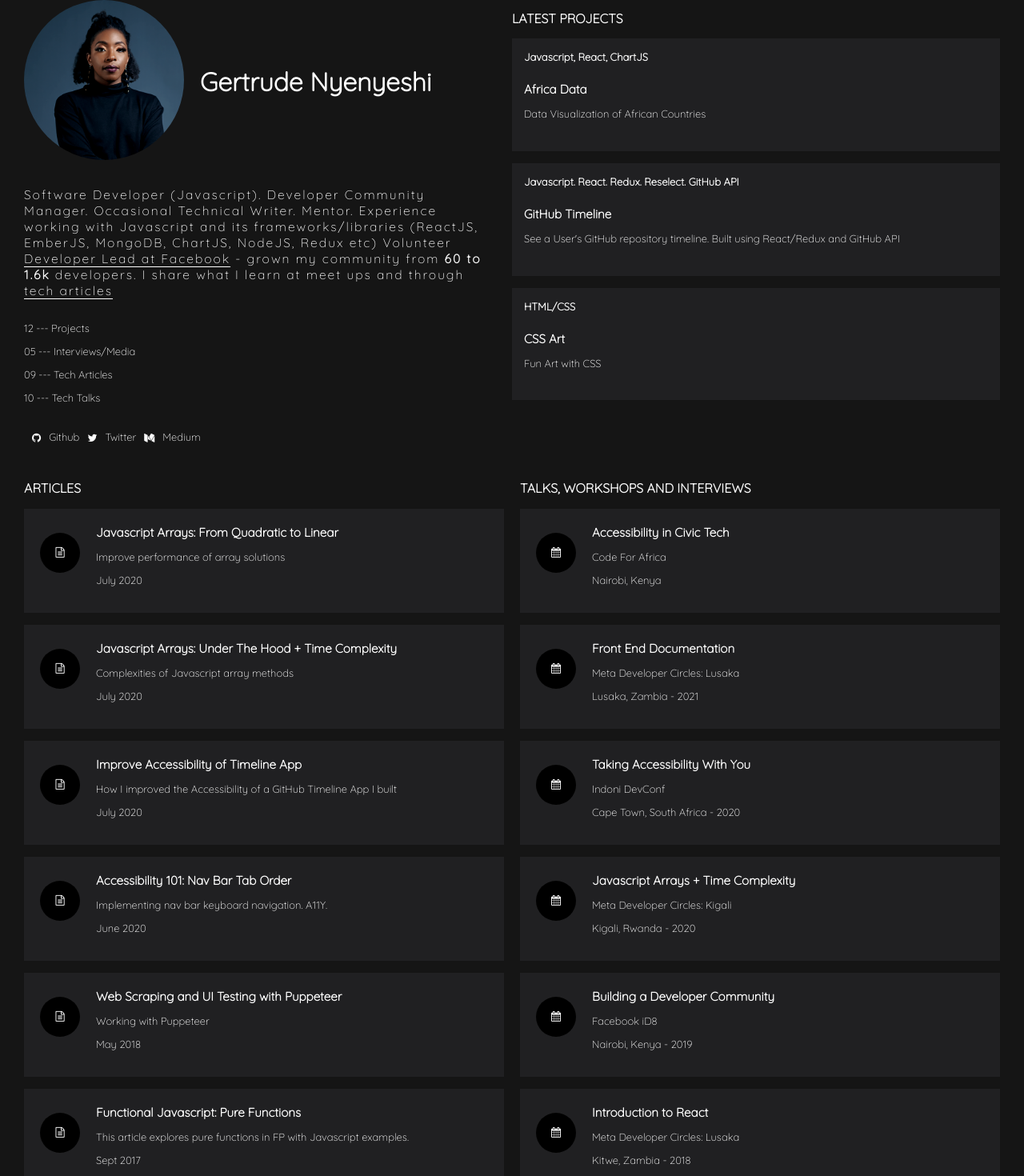
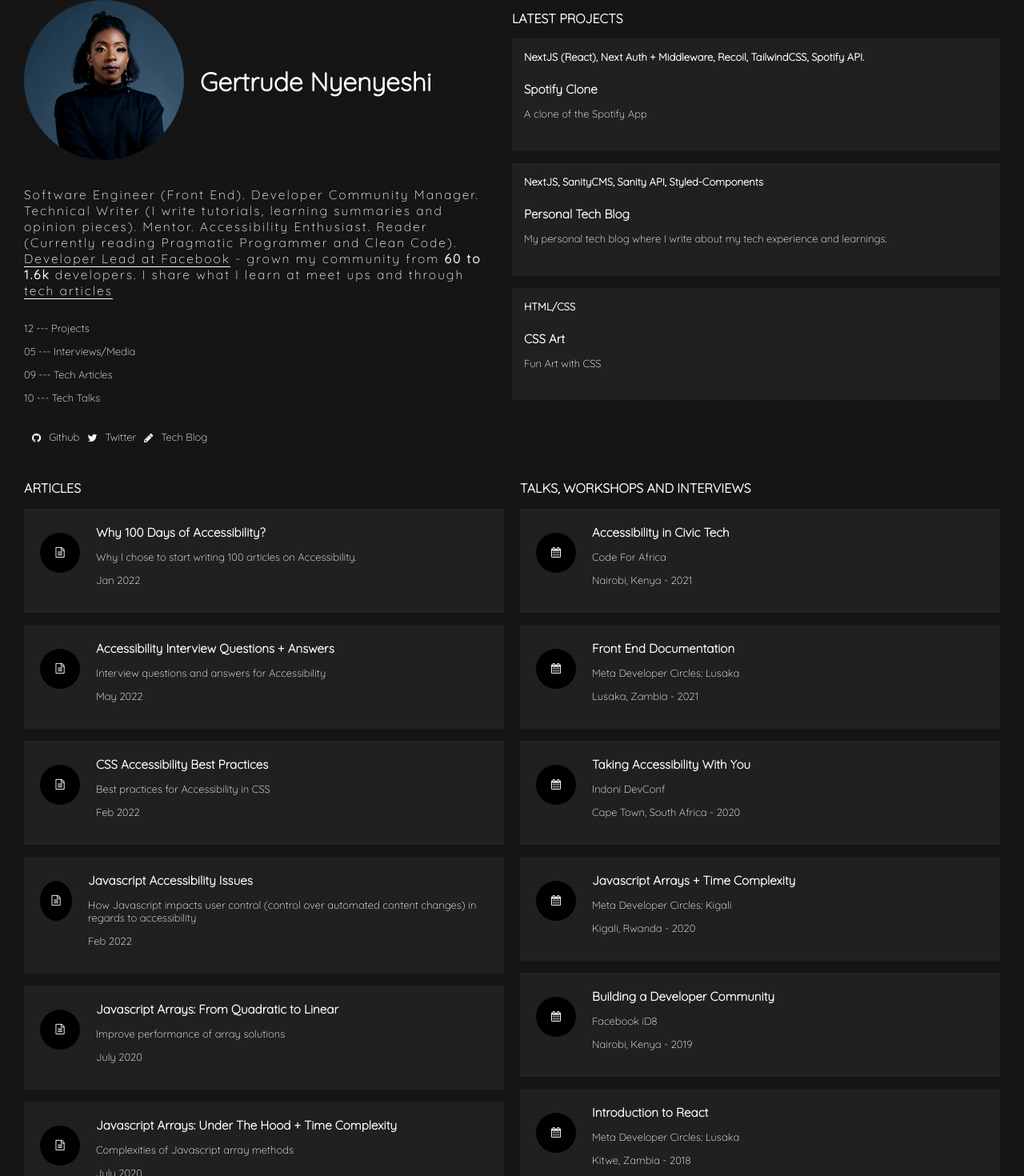
Before and after one commit to gertie-sheshe/this-self, a React (Create React App) app: page / in a window 1280 px wide. Shown: the part 30-1500 px from the top of the page at 80% size. Built offline with nearby package versions, Linux system fonts and the light colour scheme.

Commit message:
(feat) update articles + profile

```diff
--- a/src/components/articles/data.js
+++ b/src/components/articles/data.js
@@ -1,5 +1,32 @@
 export default {
   data: [
+    {
+      title: "Why 100 Days of Accessibility?",
+      link: "https://www.nyenyeshi.dev/accessibility/day-1-why-100-days-of-a11y",
+      description:
+        "Why I chose to start  writing 100 articles on Accessibility.",
+      date: "Jan 2022",
+    },
+    {
+      title: "Accessibility Interview Questions + Answers",
+      link: "https://www.nyenyeshi.dev/47-accessibility-interview-questions-answers-1",
+      description: "Interview questions and answers for Accessibility",
+      date: "May 2022",
+    },
+    {
+      title: "CSS Accessibility Best Practices",
+      linke:
+        "https://www.nyenyeshi.dev/accessibility/day-12-css-accessibility-best-practices",
+      description: "Best practices for Accessibility in CSS",
+      date: "Feb 2022",
+    },
+    {
+      title: "Javascript Accessibility Issues",
+      description:
+        "How Javascript impacts user control (control over automated content changes) in regards to accessibility",
+      link: "https://www.nyenyeshi.dev/accessibility/day-13-javascript-accessibility-issues",
+      date: "Feb 2022",
+    },
     {
       title: "Javascript Arrays: From Quadratic to Linear",
       link: "https://levelup.gitconnected.com/javascript-arrays-from-o-n-2-to-o-n-code-examples-b86504295983",
@@ -13,35 +40,16 @@ export default {
       date: "July 2020",
     },
     {
-      title: "Improve Accessibility of Timeline App",
-      link: "https://levelup.gitconnected.com/improving-accessibility-of-my-github-timeline-app-part-one-9b8d40498be",
-      description:
-        "How I improved the Accessibility of a GitHub Timeline App I built",
-      date: "July 2020",
-    },
-    {
       title: "Accessibility 101: Nav Bar Tab Order",
       link: "https://levelup.gitconnected.com/accessibility-101-nav-bar-tab-order-4609887aa53b",
       description: "Implementing nav bar keyboard navigation. A11Y.",
       date: "June 2020",
     },
     {
-      title: "Web Scraping and UI Testing with Puppeteer",
-      link: "https://medium.com/devceldoret/web-scraping-and-ui-testing-with-puppeteer-part-one-6900ac70ae2c",
-      description: "Working with Puppeteer",
-      date: "May 2018",
-    },
-    {
       title: "Functional Javascript: Pure Functions",
       link: "https://medium.com/@gertienyesh/functional-javascript-pure-functions-27057e73983a",
       description:
         "This article explores pure functions in FP with Javascript examples.",
-      date: "Sept 2017",
-    },
-    {
-      title: "Linked Lists in Javascript",
-      link: "https://medium.com/@gertienyesh/linked-lists-in-javascript-92031377b58e",
-      description: "Linked list implementation using Javscript",
       date: "Sept 2017",
     },
     {
--- a/src/components/profile/profile.js
+++ b/src/components/profile/profile.js
@@ -30,16 +30,16 @@ class Profile extends Component {
         </div>
         <div className="description">
           <p className="description-text">
-            Software Developer (Javascript). Developer Community Manager.
-            Occasional Technical Writer. Mentor. Experience working with
-            Javascript and its frameworks/libraries (ReactJS, EmberJS, MongoDB,
-            ChartJS, NodeJS, Redux etc) Volunteer{" "}
+            Software Engineer (Front End). Developer Community Manager.
+            Technical Writer (I write tutorials, learning summaries and opinion
+            pieces). Mentor. Accessibility Enthusiast. Reader (Currently reading
+            Pragmatic Programmer and Clean Code).{" "}
             <a href="https://www.facebook.com/groups/DevCEldoret">
               Developer Lead at Facebook
             </a>{" "}
             - grown my community from <b>60 to 1.6k </b>developers. I share what
             I learn at meet ups and through{" "}
-            <a href="https://medium.com/@gertienyesh">tech articles</a>
+            <a href="https://www.nyenyeshi.dev/">tech articles</a>
           </p>
         </div>
         <div className="summary">
@@ -57,9 +57,9 @@ class Profile extends Component {
             <i className="fa fa-twitter"></i>
             <p className="social">Twitter</p>
           </a>
-          <a href="https://medium.com/@gertienyesh">
-            <i className="fa fa-medium"></i>
-            <p className="social">Medium</p>
+          <a href="https://www.nyenyeshi.dev/">
+            <i className="fa fa-pencil"></i>
+            <p className="social">Tech Blog</p>
           </a>
         </div>
       </div>
--- a/src/components/projects/data.js
+++ b/src/components/projects/data.js
@@ -1,17 +1,17 @@
 export default {
   data: [
     {
-      title: "Africa Data",
-      tech: "Javascript, React, ChartJS",
-      link: "https://github.com/gertie-sheshe/africa-data",
-      description: "Data Visualization of African Countries",
+      title: "Spotify Clone",
+      tech: "NextJS (React), Next Auth + Middleware, Recoil, TailwindCSS, Spotify API.",
+      link: "https://github.com/gertie-sheshe/spotify",
+      description: "A clone of the Spotify App",
     },
     {
-      title: "GitHub Timeline",
-      tech: "Javascript. React. Redux.  Reselect. GitHub API",
-      link: "https://github.com/gertie-sheshe/timeline-github",
+      title: "Personal Tech Blog",
+      tech: "NextJS, SanityCMS, Sanity API, Styled-Components",
+      link: "https://github.com/gertie-sheshe/nyenyeshi-dev",
       description:
-        "See a User's GitHub repository timeline. Built using React/Redux and GitHub API",
+        "My personal tech blog where I write about my tech experience and learnings.",
     },
     {
       title: "CSS Art",
--- a/src/components/talks/data.js
+++ b/src/components/talks/data.js
@@ -4,7 +4,7 @@ export default {
       title: "Accessibility in Civic Tech",
       host: "Code For Africa",
       link: "https://www.airmeet.com/e/7d5c0900-b255-11eb-baee-2dc149b6eeaf",
-      location: "Nairobi, Kenya",
+      location: "Nairobi, Kenya - 2021",
     },
     {
       title: "Front End Documentation",
```
